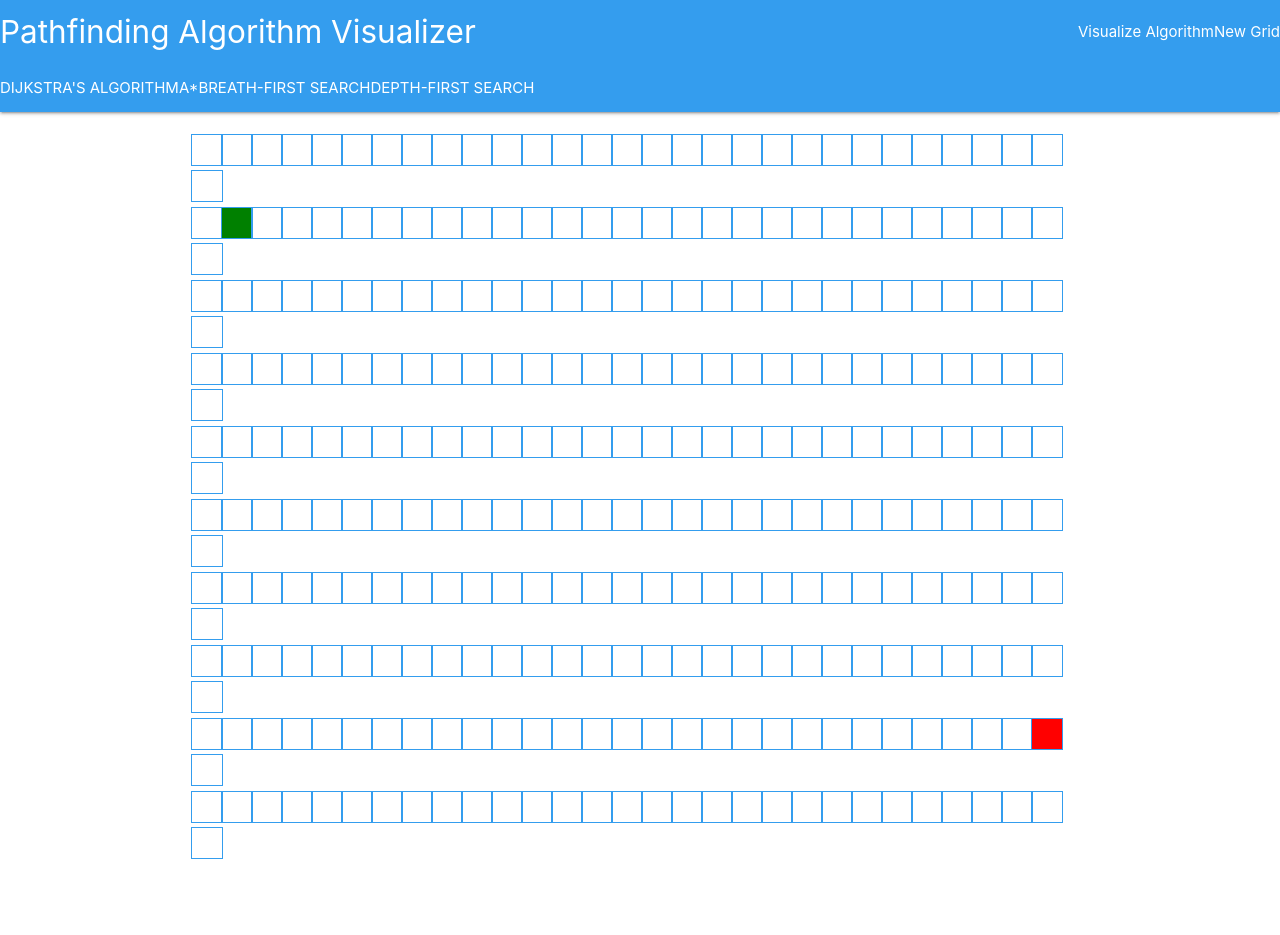
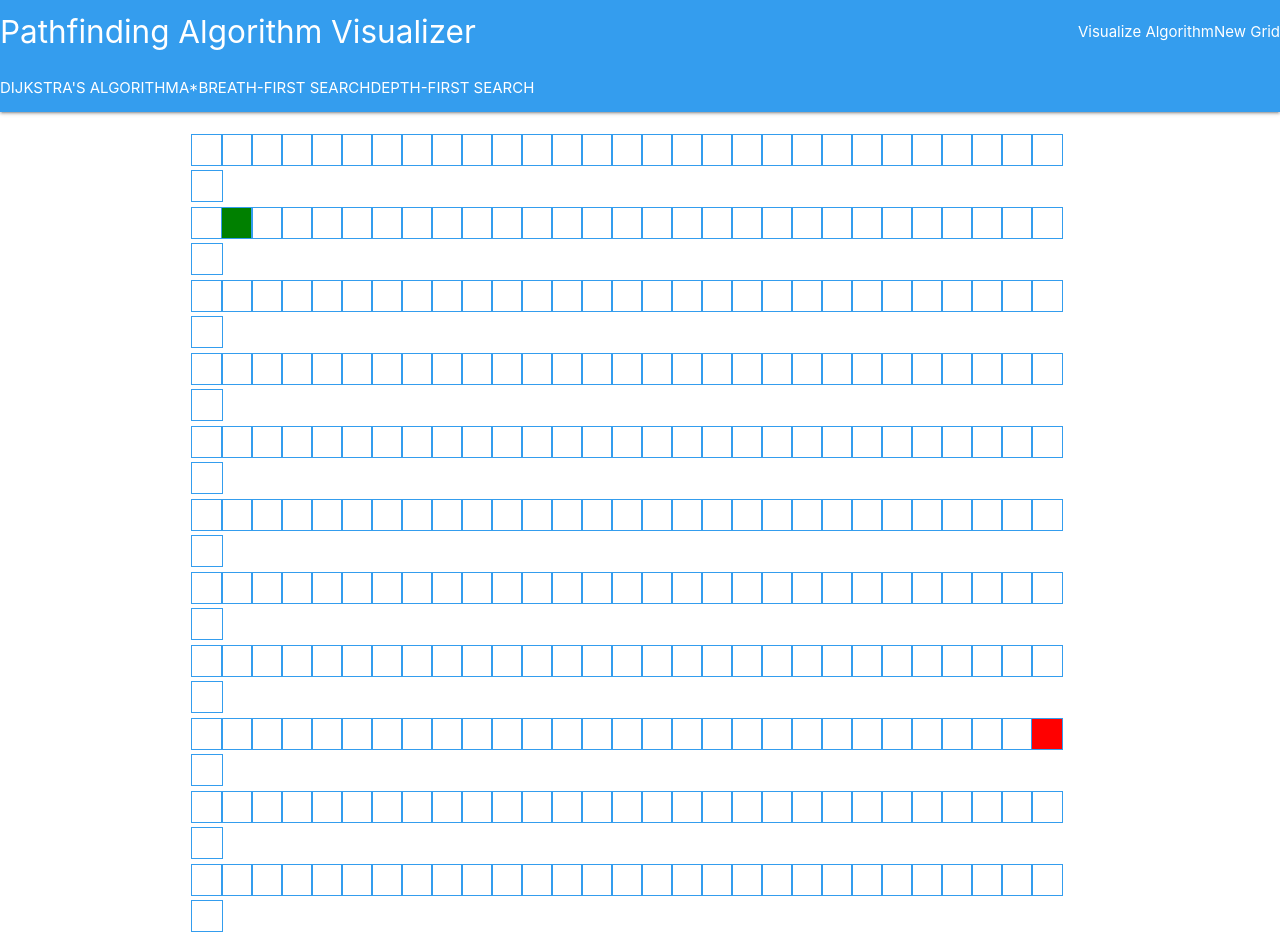
Before and after one commit to mkoenke/pathfinding-visualizer, a React (Create React App) app: page / in a window 1280 px wide. Shown: the top 935 px of the page. Before the commit the page ends 865 px from the top, so only its background shows below. Built offline with nearby package versions, Linux system fonts and the light colour scheme.

Commit message:
increased grid size

```diff
--- a/src/Algorithms/AStar.js
+++ b/src/Algorithms/AStar.js
@@ -5,27 +5,27 @@ function AStar(grid, startNode, finishNode) {
   unvisitedNodes.push(startNode)
   while (unvisitedNodes.length !== 0) {
     unvisitedNodes.sort((a, b) => a.totalDistance - b.totalDistance)
-    let closestNode = unvisitedNodes.shift()
-    if (closestNode === finishNode) return visitedNodes
+    let nextNode = unvisitedNodes.shift()
+    if (nextNode === finishNode) return visitedNodes
 
-    closestNode.isVisited = true
-    visitedNodes.push(closestNode)
+    nextNode.isVisited = true
+    visitedNodes.push(nextNode)
 
-    let neighbors = getNeighbors(closestNode, grid)
+    let neighbors = getNeighbors(nextNode, grid)
     for (let neighbor of neighbors) {
-      let distance = closestNode.distance + 1
+      let distance = nextNode.distance + 1
       //f(n) = g(n) + h(n)
       if (neighborNotInUnvisitedNodes(neighbor, unvisitedNodes)) {
         unvisitedNodes.unshift(neighbor)
         neighbor.distance = distance
         neighbor.totalDistance =
           distance + manhattanDistance(neighbor, finishNode)
-        neighbor.previousNode = closestNode
+        neighbor.previousNode = nextNode
       } else if (distance < neighbor.distance) {
         neighbor.distance = distance
         neighbor.totalDistance =
           distance + manhattanDistance(neighbor, finishNode)
-        neighbor.previousNode = closestNode
+        neighbor.previousNode = nextNode
       }
     }
   }
--- a/src/HelperFunctions/initialGrid.js
+++ b/src/HelperFunctions/initialGrid.js
@@ -19,7 +19,7 @@ const resetGrid = () => {
 
 const getInitialGrid = (bodyState) => {
   const grid = []
-  for (let row = 0; row < 10; row++) {
+  for (let row = 0; row < 30; row++) {
     const currentRow = []
     for (let col = 0; col < 30; col++) {
       currentRow.push(createNode(col, row, bodyState))
```
